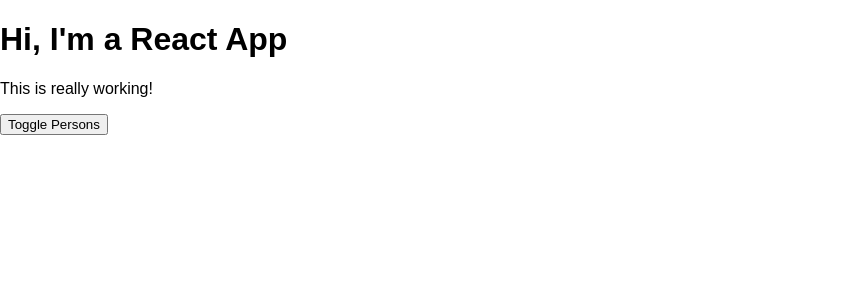
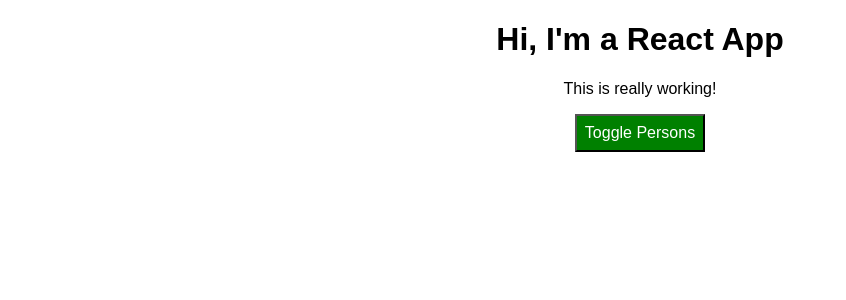
Before and after one commit to ElDav1d/react-complete-guide, a React app: page / in a window 1280 px wide. Shown: the top 300 px of the page, without its empty margins (0-846 px from the left). Built offline with nearby package versions, Linux system fonts and the light colour scheme.

Commit message:
Style button with css modules

```diff
--- a/src/App.css
+++ b/src/App.css
@@ -10,7 +10,7 @@
   font-weight: bold;
 }
 
-.button {
+.Button {
   background-color: green;
   color: white;
   font: inherit;
@@ -19,7 +19,15 @@
   cursor: pointer;
 }
 
-.button:hover {
+.Button:hover {
   background-Color: lightgreen;
   color: black;
 }
+
+.Button.Red {
+  background-color: red;
+}
+
+.Button.Red:hover {
+  background-color: salmon;
+}
--- a/src/App.js
+++ b/src/App.js
@@ -1,6 +1,6 @@
 import React, { Component } from 'react';
 // import styled from 'styled-components';
-import './App.css';
+import classes from './App.css';
 import Person from './Person/Person';
 
 // const StyledButton = styled.button `
@@ -70,6 +70,7 @@
     // };
 
     let persons = null;
+    let buttonClasses = [classes.Button];
 
     if (this.state.showPersons) {
       persons = (
@@ -91,29 +92,31 @@
       //   backgroundColor: 'salmon',
       //   color: 'black'
       // }
+
+      buttonClasses.push(classes.Red)
     }
 
     const personsLength = this.state.persons.length
-    const classes = []
+    const assignedClasses = []
 
     if (personsLength <= 2) {
-      classes.push('red'); // classes = ['red']
+      assignedClasses.push('red'); // assignedClasses = ['red']
     }
     if (personsLength <= 1) {
-      classes.push('bold'); // classes = ['red', 'bold']
+      assignedClasses.push('bold'); // assignedClasses = ['red', 'bold']
     }
 
     return (
-      <div className="App">
+      <div className={classes.App}>
         <h1>Hi, I'm a React App</h1>
-        <p className={classes.join(' ')}>This is really working!</p>
+        <p className={assignedClasses.join(' ')}>This is really working!</p>
         {/* <StyledButton // style={style}
           personsAreShown={this.state.showPersons}
           onClick={this.togglePersonsHandler}>
             Toggle Persons
         </StyledButton> */}
         <button
-          className="button"
+          className={buttonClasses.join(' ')}
           onClick={this.togglePersonsHandler}>
             Toggle Persons
         </button>
```
